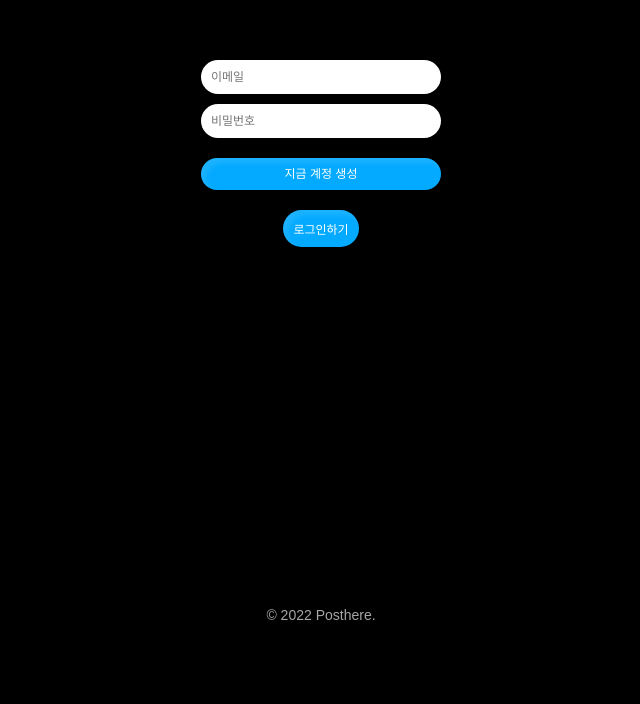
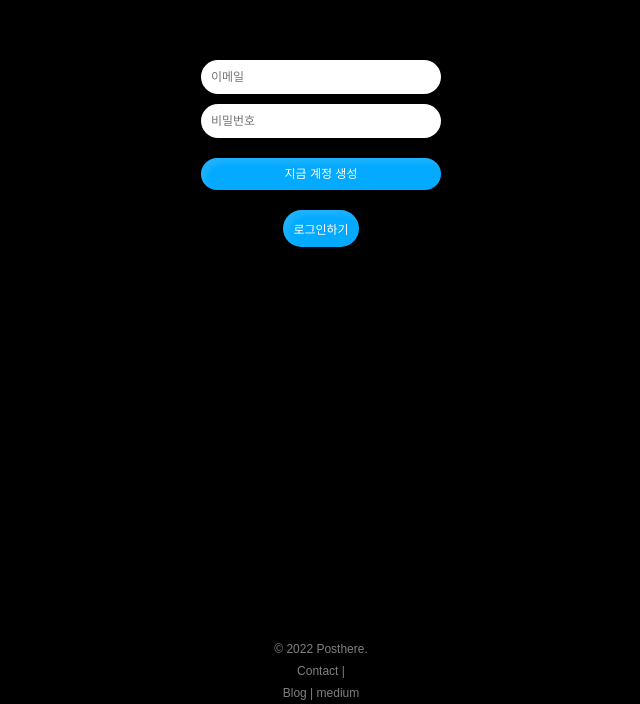
Before and after one commit to songforthemute/posthere, a React app: page / in a window 1280 px wide. Shown: the part 302-1006 px from the top of the page, without its empty margins (319-959 px from the left). Before the commit the page ends 925 px from the top, so only its background shows below. Built offline with nearby package versions, Linux system fonts and the light colour scheme; some packages are replaced by stand-ins of ours; no server answers; a web font is replaced by a local one.

Commit message:
add footer - contact

```diff
--- a/src/components/App.js
+++ b/src/components/App.js
@@ -70,7 +70,11 @@ function App() {
                 "Initializing..."
             )}
             <footer className="footer">
-                &copy; {new Date().getFullYear()} Posthere.
+                <div>&copy; {new Date().getFullYear()} Posthere.</div>
+                <div>Contact | {process.env.REACT_APP_CONTACT}</div>
+                <div>
+                    <a href={process.env.REACT_APP_BLOG}>Blog | medium</a>
+                </div>
             </footer>
         </>
     );
--- a/src/styles/styles.css
+++ b/src/styles/styles.css
@@ -18,11 +18,20 @@ body {
 }
 
 footer {
-    display: flex;
+    display: flexbox;
     justify-content: center;
+    align-items: center;
     font-weight: 200;
-    margin-top: 30px;
-    color: rgba(255, 255, 255, 0.65);
+    margin-top: 60px;
+    color: rgba(255, 255, 255, 0.5);
+    line-height: 22px;
+    font-size: 12px;
+    text-align: center;
+}
+
+footer a:hover {
+    transition: all 0.3s ease-in-out;
+    color: #04aaff;
 }
 
 button {
```
